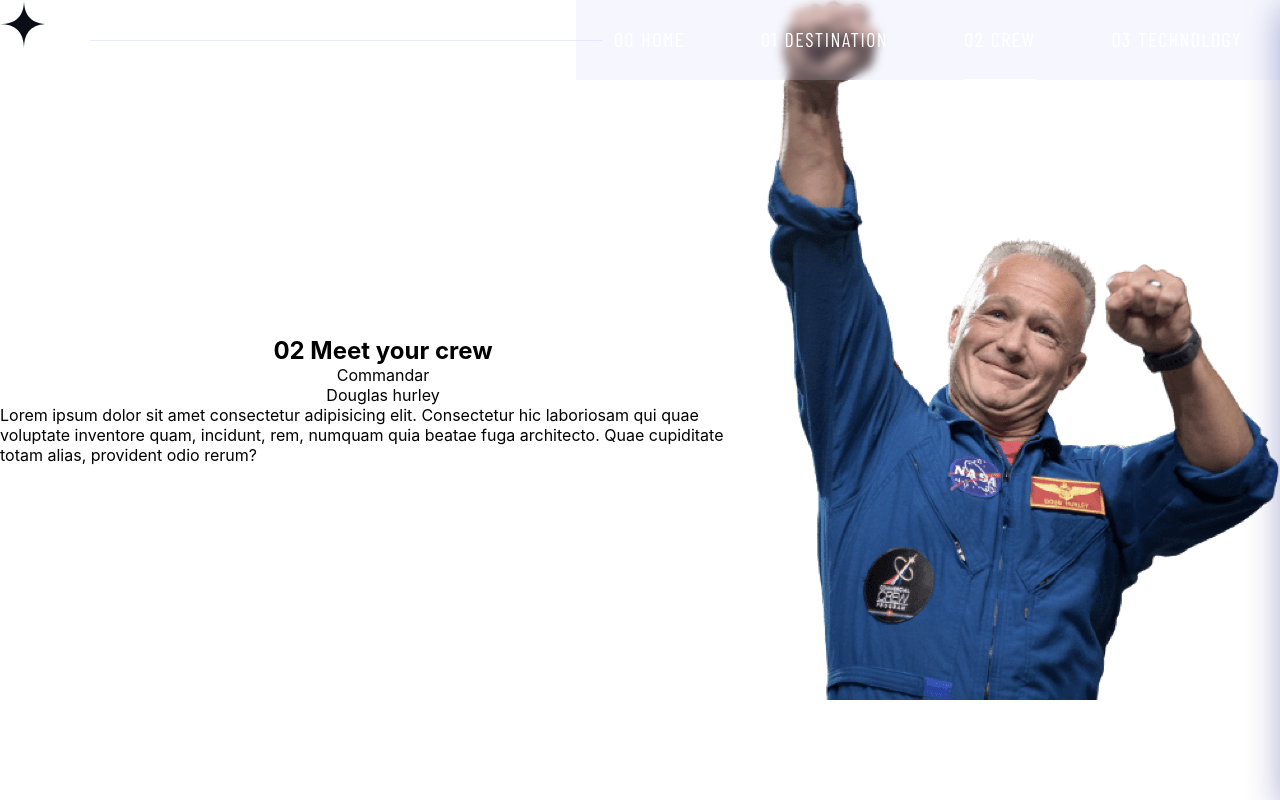
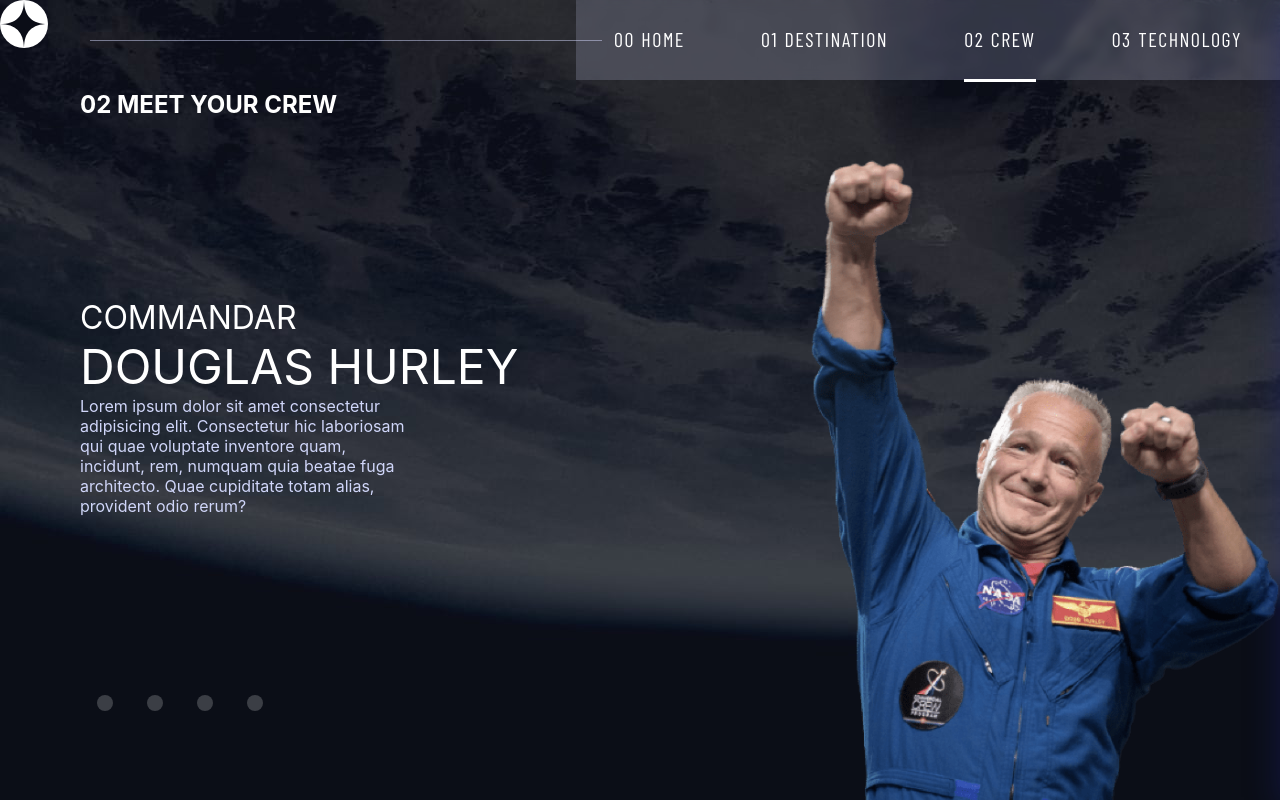
Before and after one commit to Abhi-paul16/Space-Tourism-Website, a React (Create React App) app: page /Crew in a window 1280 px wide. Built offline with nearby package versions, Linux system fonts and the light colour scheme; a web font is replaced by a local one.

Commit message:
Crew Psge Structure

```diff
--- a/src/pages/Crew.jsx
+++ b/src/pages/Crew.jsx
@@ -2,7 +2,7 @@ import React from 'react'
 import { Link } from 'react-router-dom'
 import styled from 'styled-components'
 //images
-// import
+import crewbg from '../images/crew/background-crew-desktop.jpg'
 import Douglas from '../images/crew/image-douglas-hurley.png'
 const Crew = () => {
     return (
@@ -12,6 +12,9 @@ const Crew = () => {
                <Heading>
                  <h2><span>02</span> Meet your crew</h2>
                  </Heading>
+                 <div>
+
+
                  <PeopleDestination>
                      Commandar
                  </PeopleDestination>
@@ -21,16 +24,18 @@ const Crew = () => {
                  <PeopleDiscription>
                      Lorem ipsum dolor sit amet consectetur adipisicing elit. Consectetur hic laboriosam qui quae voluptate inventore quam, incidunt, rem, numquam quia beatae fuga architecto. Quae cupiditate totam alias, provident odio rerum?
                  </PeopleDiscription>
+                 </div>
+                 <PeoplesLink>
+                    <div> <Link to='/'></Link> </div>
+                    <div> <Link to='/'></Link> </div>
+                    <div> <Link to='/'></Link> </div>
+                    <div> <Link to='/'></Link> </div>
+                 </PeoplesLink>
                  </AboutPeople>
                  <PeopleView>
                      <img src={Douglas} alt="" />
                  </PeopleView>
-                 <PeoplesLink>
-                     <Link to='/'></Link>
-                     <Link to='/'></Link>
-                     <Link to='/'></Link>
-                     <Link to='/'></Link>
-                 </PeoplesLink>
+
                  </ContentWrapper>
         </div>
     )
@@ -39,34 +44,58 @@ const Crew = () => {
 
 const ContentWrapper = styled.div`
     display: flex;
+    background-image: url(${crewbg});
 `
 
 const AboutPeople = styled.div`
     display: flex;
     flex-direction: column;
-    justify-content: center;
-    align-items: center;
+    justify-content: space-around;
+    align-items: flex-start;
     height: 100vh;
-    background-image: url();
+    margin-left: 5rem;
+    color: white;
 `
 
 const Heading = styled.div`
-
+    text-transform: uppercase;
 `
 
 const PeopleDestination = styled.div`
-
+    text-transform: uppercase;
+    font-size: 2rem;
 `
 const PeopleName = styled.div`
-
+    text-transform: uppercase;
+    font-size: 3rem ;
 `
 const PeopleDiscription = styled.div`
-
+    width: 45%;
+    color: #d0d6f9;
 `
-const PeopleView = styled.div``
+const PeopleView = styled.div`
+    display: flex;
+    justify-content: end;
+    align-items: end;
+    img{
+        height: 80vh;
+    }
+`
 
 
 const PeoplesLink = styled.div`
+   display: flex;
+   width: 200px;
+   justify-content: space-around;
+    div{
+        height: 10px;
+        width:  10px;
+        border-radius: 50%;
+        background-color: #ffffff;
+        padding: 0.5rem;
+        cursor: pointer;
+        opacity: 0.2;
+    }
 
 `
 
```
Also changed, not shown: src/pages/Technology.jsx (+7 -0 lines).
